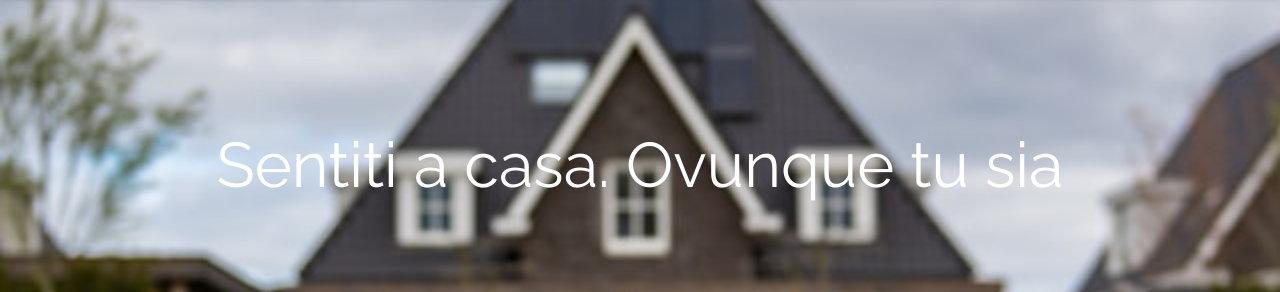
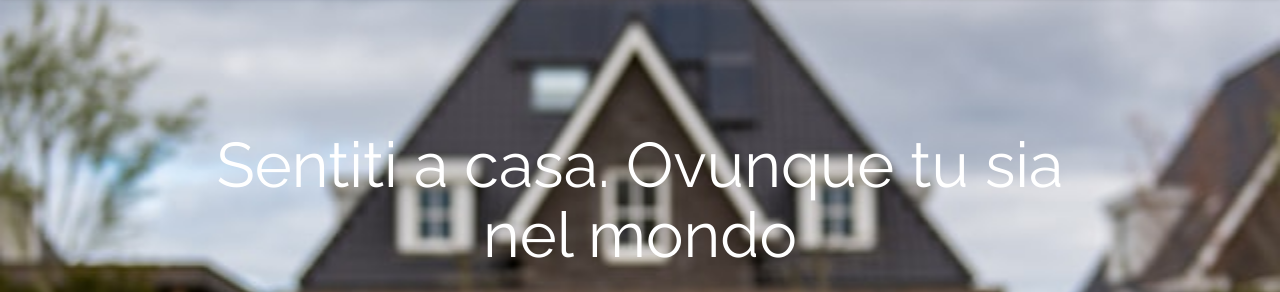
Before and after one commit to brank71298/LacerBnb, a plain HTML site: page index.html in a window 1280 px wide. Shown: the part 67-359 px from the top of the page. Drawn offline with nearby package versions, Linux system fonts and the light colour scheme; files that its build step writes are made by us from their sources; a script that the page names is missing.

Commit message:
Update index.html

```diff
--- a/index.html
+++ b/index.html
@@ -49,7 +49,7 @@
     <div class="section-intro no-pad-bot">
       <div class="container">
         <br><br>
-        <h1 class="header center white-text ">Sentiti a casa. Ovunque tu sia</h1>
+        <h1 class="header center white-text ">Sentiti a casa. Ovunque tu sia nel mondo</h1>
         <div class="row center">
           <h5 class="header-subtitle col s12 light">Prenota in pochi click l'alloggio per la tua prossima destinazione</h5>
         </div>
```
